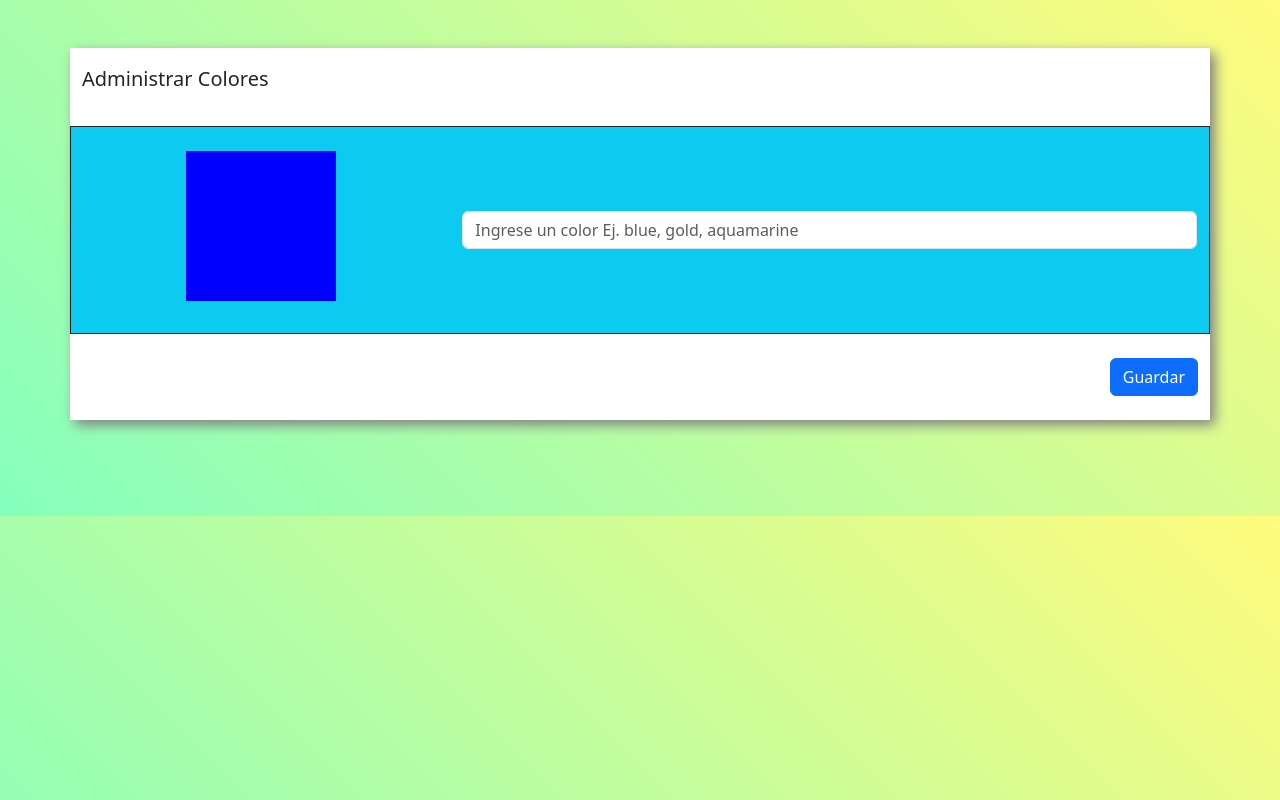
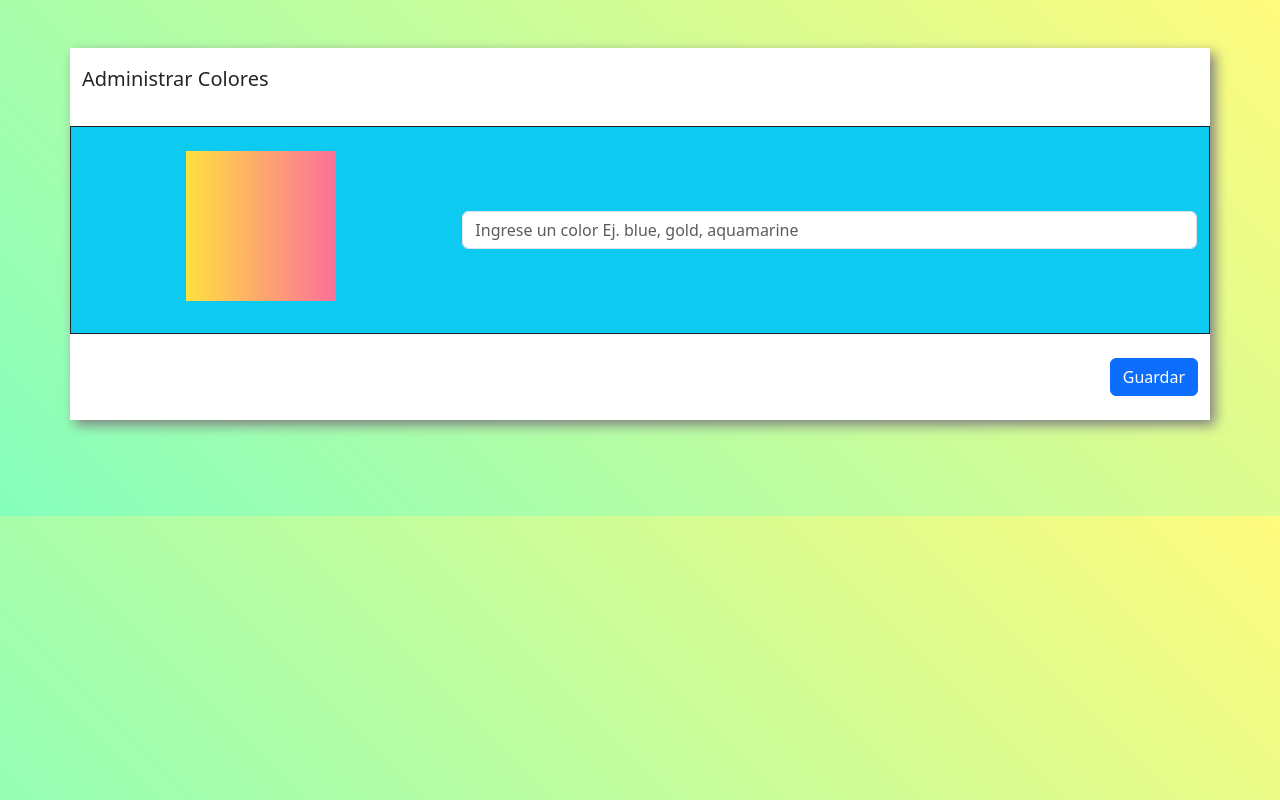
Before and after one commit to Agustin030s/paletaDeColoresFE, a React (Vite) app: page / in a window 1280 px wide. Built offline with nearby package versions, Linux system fonts and the light colour scheme.

Commit message:
se cambio el color de la caja que esta a la par del input

```diff
--- a/src/App.css
+++ b/src/App.css
@@ -6,7 +6,8 @@ body {
 .cajaColor {
   height: 150px;
   width: 150px;
-  background-color: blue;
+  background-color: #fee140;
+  background-image: linear-gradient(90deg, #fee140 0%, #fa709a 100%);
 }
 
 .contenedorFormulario {
```
